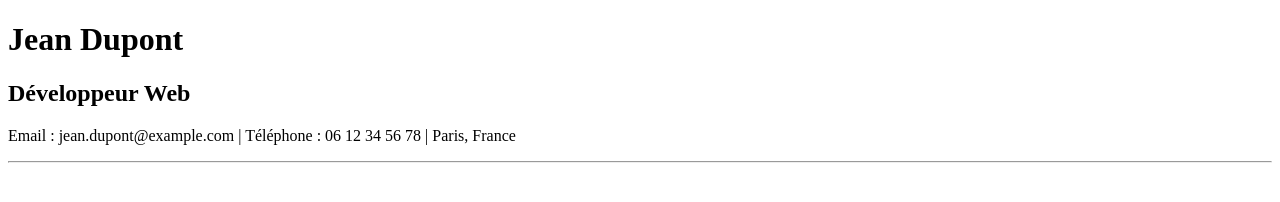
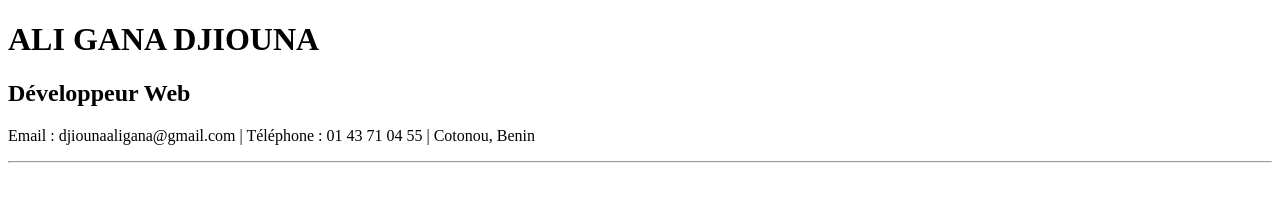
Before and after one commit to djiounaaligana-stack/git-mon-cv, a plain HTML site: page index.html in a window 1280 px wide. Drawn offline with Linux system fonts and the light colour scheme.

Commit message:
mise en place de la section titre

```diff
--- a/index.html
+++ b/index.html
@@ -10,12 +10,13 @@
 
     <!-- Titre -->
     <header>
-        <h1>Jean Dupont</h1>
+        <h1>ALI GANA DJIOUNA</h1>
         <h2>Développeur Web</h2>
-        <p>Email : jean.dupont@example.com | Téléphone : 06 12 34 56 78 | Paris, France</p>
+        <p>Email : djiounaaligana@gmail.com | Téléphone : 01 43 71 04 55 | Cotonou, Benin</p>
     </header>
 
     <hr>
 
+
 </body>
 </html>
```
